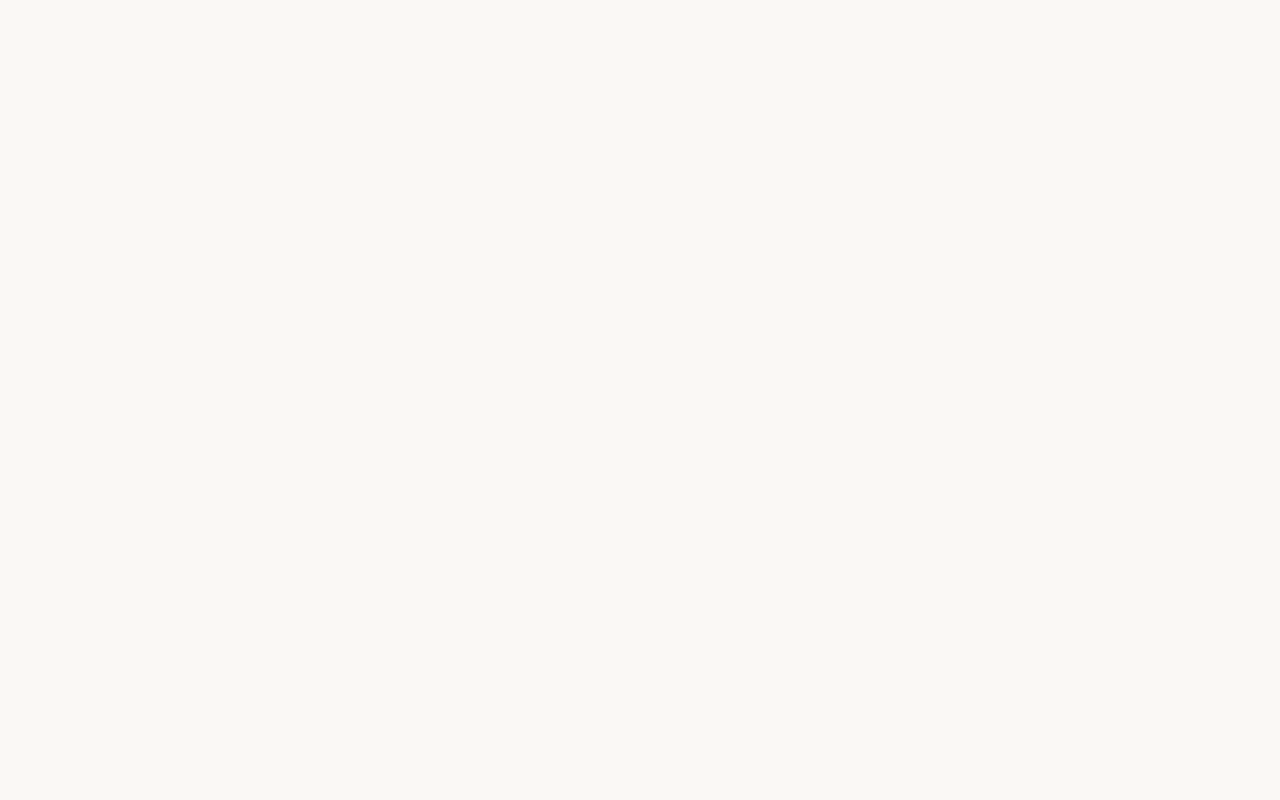
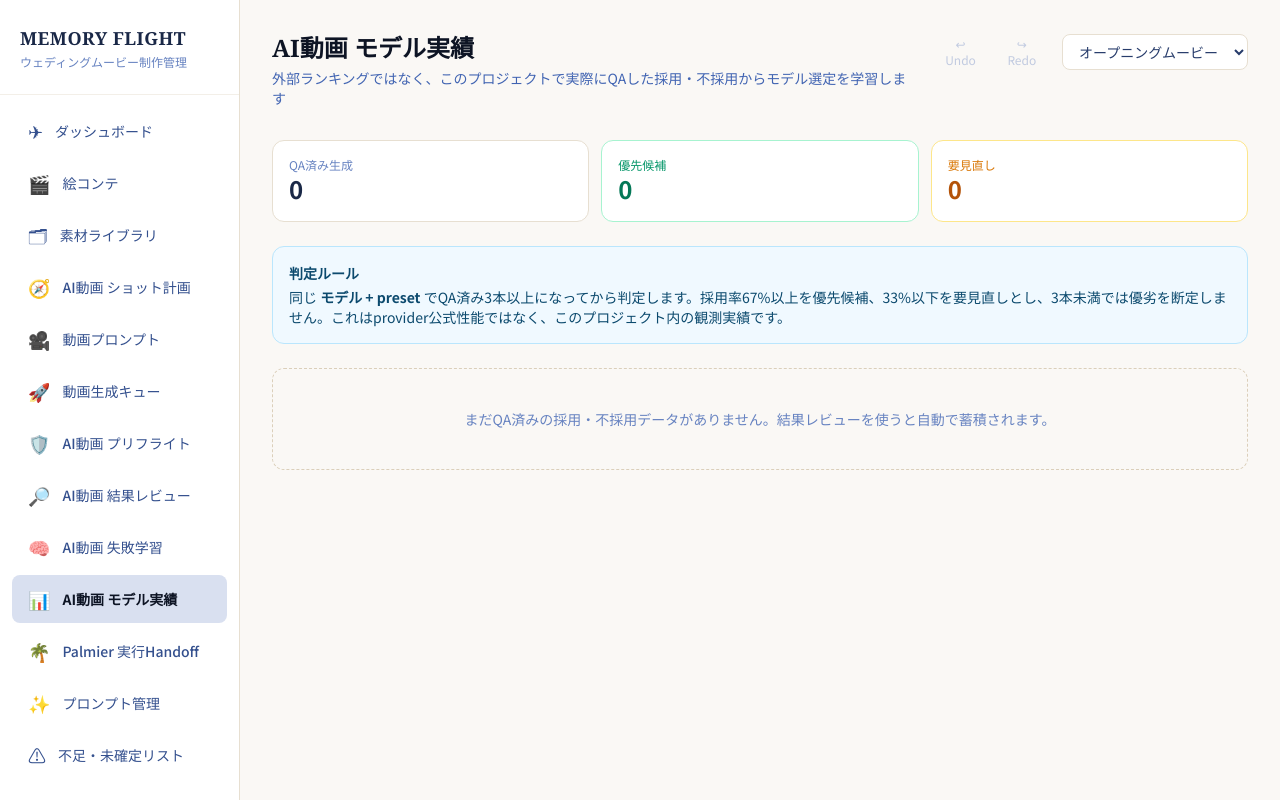
Before and after one commit to m-shogo/wedding-project, a React (Vite) app in the folder movie-dashboard/: page /video-model-evidence in a window 1280 px wide. Before the commit this address had no page. Shown: the top 800 px of the page. Built offline with nearby package versions, Linux system fonts and the light colour scheme.

Commit message:
feat: learn AI video model routing from project outcomes (#19)
* feat: add project video model evidence scoring

* feat: add observed video model evidence dashboard

* feat: route AI video model evidence

* feat: link AI video model evidence

```diff
--- a/movie-dashboard/src/App.tsx
+++ b/movie-dashboard/src/App.tsx
@@ -13,6 +13,7 @@ import { VideoGenerationQueue } from "./pages/VideoGenerationQueue";
 import { VideoPreflight } from "./pages/VideoPreflight";
 import { VideoResultReview } from "./pages/VideoResultReview";
 import { VideoFailureLab } from "./pages/VideoFailureLab";
+import { VideoModelEvidence } from "./pages/VideoModelEvidence";
 import { PalmierHandoff } from "./pages/PalmierHandoff";
 import { MissingList } from "./pages/MissingList";
 import { CapCutPack } from "./pages/CapCutPack";
@@ -42,6 +43,7 @@ export default function App() {
               <Route path="video-preflight" element={<VideoPreflight />} />
               <Route path="video-result-review" element={<VideoResultReview />} />
               <Route path="video-failure-lab" element={<VideoFailureLab />} />
+              <Route path="video-model-evidence" element={<VideoModelEvidence />} />
               <Route path="palmier-handoff" element={<PalmierHandoff />} />
               <Route path="missing" element={<MissingList />} />
               <Route path="capcut" element={<CapCutPack />} />
--- a/movie-dashboard/src/components/Sidebar.tsx
+++ b/movie-dashboard/src/components/Sidebar.tsx
@@ -12,6 +12,7 @@ const links = [
   { to: "/video-preflight", label: "AI動画 プリフライト", icon: "🛡️" },
   { to: "/video-result-review", label: "AI動画 結果レビュー", icon: "🔎" },
   { to: "/video-failure-lab", label: "AI動画 失敗学習", icon: "🧠" },
+  { to: "/video-model-evidence", label: "AI動画 モデル実績", icon: "📊" },
   { to: "/palmier-handoff", label: "Palmier 実行Handoff", icon: "🌴" },
   { to: "/prompts", label: "プロンプト管理", icon: "✨" },
   { to: "/missing", label: "不足・未確定リスト", icon: "⚠" },
--- /dev/null
+++ b/movie-dashboard/src/lib/videoModelEvidence.ts
@@ -0,0 +1,80 @@
+import type { Prompt } from "../types/movie";
+
+export type ModelEvidenceSignal = "promote" | "neutral" | "caution" | "insufficient";
+
+export interface VideoModelEvidence {
+  key: string;
+  tool: string;
+  preset: string;
+  reviewed: number;
+  adopted: number;
+  rejected: number;
+  passRate: number;
+  signal: ModelEvidenceSignal;
+  summary: string;
+}
+
+function noteValue(notes: string, key: string) {
+  const match = notes.match(new RegExp(`${key}=([^\\s/]+)`));
+  return match?.[1] ?? "";
+}
+
+function reviewedOutcome(prompt: Prompt) {
+  if (prompt.status === "adopted" && prompt.notes.includes("video-review=passed")) return "adopted" as const;
+  if (prompt.status === "rejected" && prompt.notes.includes("video-review=rejected")) return "rejected" as const;
+  return undefined;
+}
+
+export function buildVideoModelEvidence(prompts: Prompt[]): VideoModelEvidence[] {
+  const groups = new Map<string, { tool: string; preset: string; adopted: number; rejected: number }>();
+
+  for (const prompt of prompts) {
+    if (prompt.target !== "video") continue;
+    const outcome = reviewedOutcome(prompt);
+    if (!outcome) continue;
+    const tool = prompt.tool || "unknown-model";
+    const preset = noteValue(prompt.notes, "preset") || "no-preset";
+    const key = `${tool}::${preset}`;
+    const current = groups.get(key) ?? { tool, preset, adopted: 0, rejected: 0 };
+    current[outcome] += 1;
+    groups.set(key, current);
+  }
+
+  return Array.from(groups.entries()).map(([key, group]) => {
+    const reviewed = group.adopted + group.rejected;
+    const passRate = reviewed > 0 ? group.adopted / reviewed : 0;
+    let signal: ModelEvidenceSignal = "insufficient";
+    if (reviewed >= 3 && passRate >= 2 / 3) signal = "promote";
+    else if (reviewed >= 3 && passRate <= 1 / 3) signal = "caution";
+    else if (reviewed >= 3) signal = "neutral";
+
+    const pct = Math.round(passRate * 100);
+    const summary = signal === "promote"
+      ? `実績 ${reviewed}本・採用率${pct}% — このpresetでは優先候補。`
+      : signal === "caution"
+        ? `実績 ${reviewed}本・採用率${pct}% — 同条件の追加課金前にモデル/入力条件を見直す。`
+        : signal === "neutral"
+          ? `実績 ${reviewed}本・採用率${pct}% — 明確な優位差なし。`
+          : `実績 ${reviewed}本 — 3本未満なのでモデル優劣を断定しない。`;
+
+    return {
+      key,
+      tool: group.tool,
+      preset: group.preset,
+      reviewed,
+      adopted: group.adopted,
+      rejected: group.rejected,
+      passRate,
+      signal,
+      summary,
+    };
+  }).sort((a, b) => {
+    const rank: Record<ModelEvidenceSignal, number> = { promote: 0, caution: 1, neutral: 2, insufficient: 3 };
+    return rank[a.signal] - rank[b.signal] || b.reviewed - a.reviewed || a.tool.localeCompare(b.tool);
+  });
+}
+
+export function bestObservedModelForPreset(evidence: VideoModelEvidence[], preset: string) {
+  const candidates = evidence.filter((item) => item.preset === preset && item.reviewed >= 3);
+  return candidates.sort((a, b) => b.passRate - a.passRate || b.reviewed - a.reviewed)[0];
+}
--- /dev/null
+++ b/movie-dashboard/src/pages/VideoModelEvidence.tsx
@@ -0,0 +1,62 @@
+import { useMemo } from "react";
+import { Header } from "../components/Header";
+import { useProduction } from "../store/productionStore";
+import { buildVideoModelEvidence } from "../lib/videoModelEvidence";
+
+const signalMeta = {
+  promote: { label: "優先候補", icon: "✅", classes: "border-emerald-200 bg-emerald-50 text-emerald-800 dark:border-emerald-800 dark:bg-emerald-900/20 dark:text-emerald-300" },
+  caution: { label: "要見直し", icon: "⚠️", classes: "border-amber-200 bg-amber-50 text-amber-800 dark:border-amber-800 dark:bg-amber-900/20 dark:text-amber-300" },
+  neutral: { label: "差なし", icon: "↔️", classes: "border-sky-200 bg-sky-50 text-sky-800 dark:border-sky-800 dark:bg-sky-900/20 dark:text-sky-300" },
+  insufficient: { label: "データ不足", icon: "🧪", classes: "border-sand-200 bg-sand-50 text-navy-600 dark:border-navy-600 dark:bg-navy-700 dark:text-navy-200" },
+} as const;
+
+export function VideoModelEvidence() {
+  const { selectedMovieId, data, moviePrompts } = useProduction();
+  const sourcePrompts = selectedMovieId === "all" ? data.prompts : moviePrompts;
+  const evidence = useMemo(() => buildVideoModelEvidence(sourcePrompts), [sourcePrompts]);
+  const reviewed = evidence.reduce((sum, item) => sum + item.reviewed, 0);
+  const promoted = evidence.filter((item) => item.signal === "promote").length;
+  const cautions = evidence.filter((item) => item.signal === "caution").length;
+
+  return (
+    <div>
+      <Header
+        title="AI動画 モデル実績"
+        description="外部ランキングではなく、このプロジェクトで実際にQAした採用・不採用からモデル選定を学習します"
+        showMovieSelector
+      />
+
+      <div className="grid grid-cols-3 gap-3 mb-6">
+        <div className="rounded-xl border border-sand-200 dark:border-navy-600 bg-white dark:bg-navy-800 p-4"><p className="text-xs text-navy-400">QA済み生成</p><p className="text-2xl font-bold text-navy-800 dark:text-sand-100">{reviewed}</p></div>
+        <div className="rounded-xl border border-emerald-200 dark:border-emerald-800 bg-white dark:bg-navy-800 p-4"><p className="text-xs text-emerald-600">優先候補</p><p className="text-2xl font-bold text-emerald-700 dark:text-emerald-300">{promoted}</p></div>
+        <div className="rounded-xl border border-amber-200 dark:border-amber-800 bg-white dark:bg-navy-800 p-4"><p className="text-xs text-amber-600">要見直し</p><p className="text-2xl font-bold text-amber-700 dark:text-amber-300">{cautions}</p></div>
+      </div>
+
+      <div className="rounded-xl border border-sky-200 dark:border-sky-800 bg-sky-50 dark:bg-sky-900/20 p-4 mb-6 text-sm text-sky-900 dark:text-sky-200">
+        <p className="font-bold mb-1">判定ルール</p>
+        <p>同じ <strong>モデル + preset</strong> でQA済み3本以上になってから判定します。採用率67%以上を優先候補、33%以下を要見直しとし、3本未満では優劣を断定しません。これはprovider公式性能ではなく、このプロジェクト内の観測実績です。</p>
+      </div>
+
+      {evidence.length === 0 ? (
+        <div className="rounded-xl border border-dashed border-sand-300 dark:border-navy-600 p-10 text-center text-sm text-navy-400">まだQA済みの採用・不採用データがありません。結果レビューを使うと自動で蓄積されます。</div>
+      ) : (
+        <div className="space-y-3">
+          {evidence.map((item) => {
+            const meta = signalMeta[item.signal];
+            return (
+              <article key={item.key} className={`rounded-xl border p-4 ${meta.classes}`}>
+                <div className="flex flex-wrap items-center gap-3">
+                  <div className="min-w-0 flex-1">
+                    <div className="flex flex-wrap items-center gap-2"><h2 className="font-bold">{item.tool}</h2><span className="text-xs opacity-70">preset: {item.preset}</span><span className="text-[11px] px-2 py-0.5 rounded-full bg-white/50 dark:bg-navy-800/40">{meta.icon} {meta.label}</span></div>
+                    <p className="text-sm mt-1">{item.summary}</p>
+                  </div>
+                  <div className="text-right text-sm shrink-0"><p className="font-bold text-lg">{Math.round(item.passRate * 100)}%</p><p className="text-xs opacity-70">採用 {item.adopted} / 不採用 {item.rejected}</p></div>
+                </div>
+              </article>
+            );
+          })}
+        </div>
+      )}
+    </div>
+  );
+}
```
